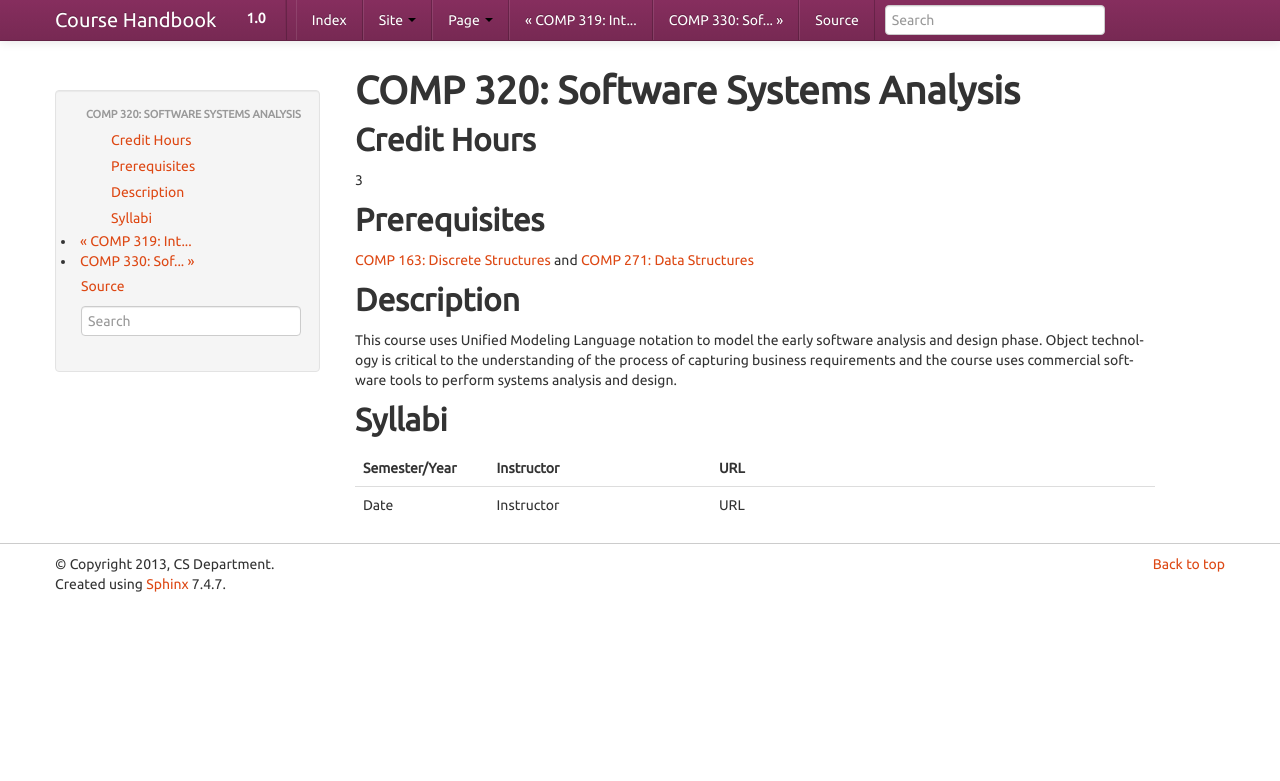
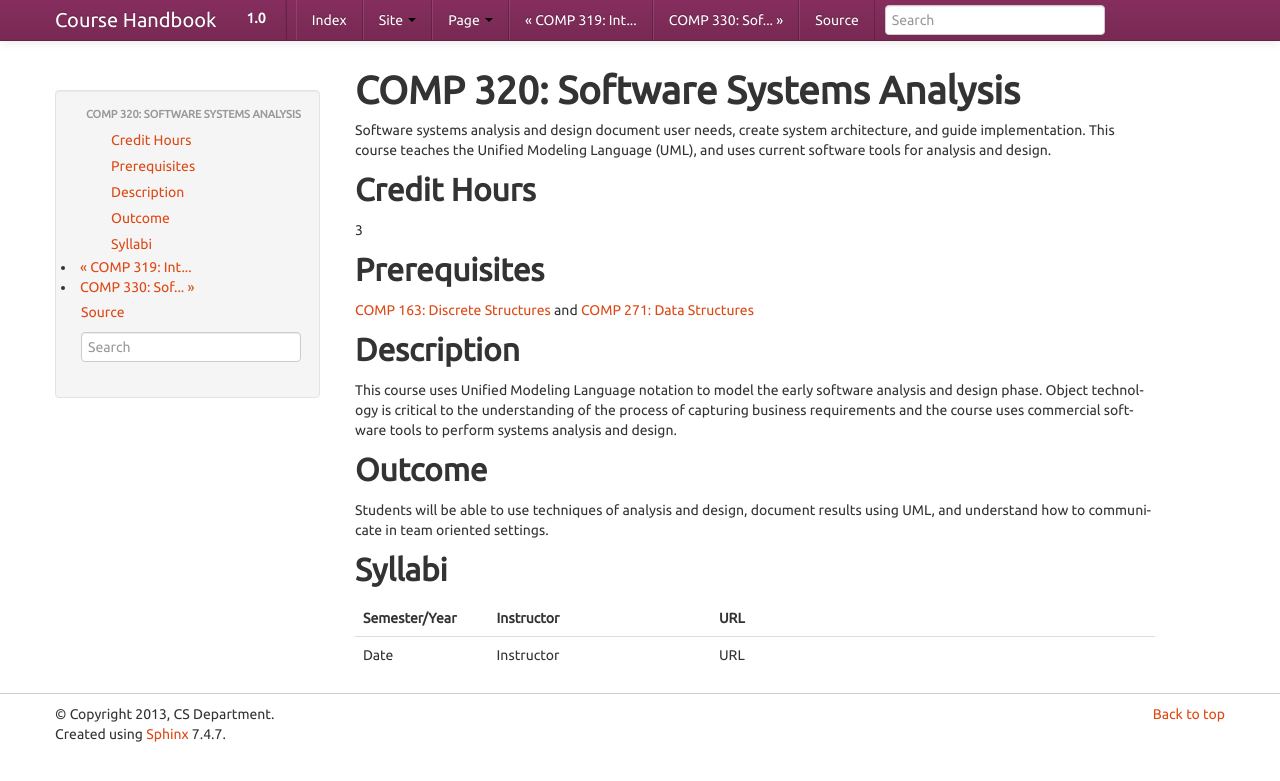
Before and after one commit to kyang5/coursedescriptions, a Sphinx documentation site: the page built from source/comp320.rst, in a window 1280 px wide. Shown: the top 781 px of the page. Built offline with Sphinx 7.4.7, drawn with Linux system fonts in a browser that asks for light colours.

Commit message:
Updated COMP 320

```diff
--- a/source/comp320.rst
+++ b/source/comp320.rst
@@ -1,5 +1,8 @@
 COMP 320: Software Systems Analysis
 ===================================
+
+Software systems analysis and design document user needs, create system architecture, and guide implementation. This course teaches the
+Unified Modeling Language (UML), and uses current software tools for analysis and design.
 
 Credit Hours
 -----------------------
@@ -20,6 +23,11 @@ understanding of the process of capturing business requirements and the
 course uses commercial software tools to perform systems analysis and
 design.
 
+Outcome
+----------------------
+
+Students will be able to use techniques of analysis and design, document results using UML, and understand how to communicate in team
+oriented settings.
 
 Syllabi
 ----------------------
```
